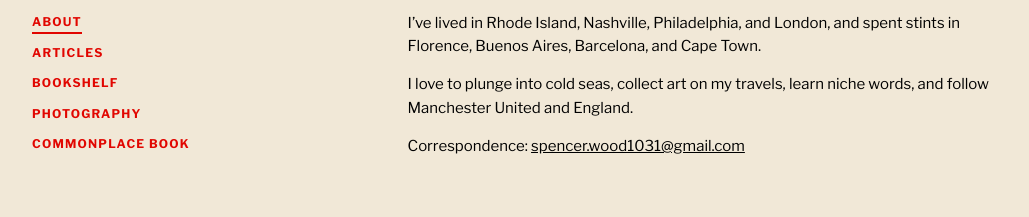
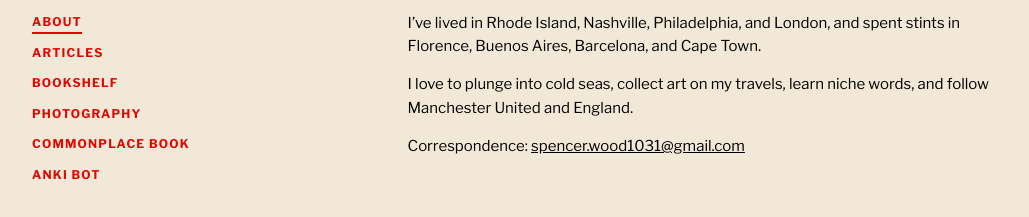
Before and after one commit to spencerwood1031/personal-site, a plain HTML site: page index.html in a window 1280 px wide. Shown: the part 129-346 px from the top of the page, without its empty margins (36-1065 px from the left). Drawn offline with nearby package versions, Linux system fonts and the light colour scheme.

Commit message:
Nav: add Anki Bot link (anki.spencerjwood.com)
Co-Authored-By: Claude Opus 5.5 <noreply@anthropic.com>
Claude-Session: https://claude.ai/code/session_01Bye6LskSPAXdq6RUbUft6v

```diff
--- a/index.html
+++ b/index.html
@@ -397,6 +397,7 @@
       <a href="#books" data-tab="books">Bookshelf</a>
       <a href="#photography" data-tab="photography">Photography</a>
       <a href="#quotes" data-tab="quotes">Commonplace Book</a>
+      <a href="https://anki.spencerjwood.com/">Anki Bot</a>
     </nav>
   </aside>
 
```
